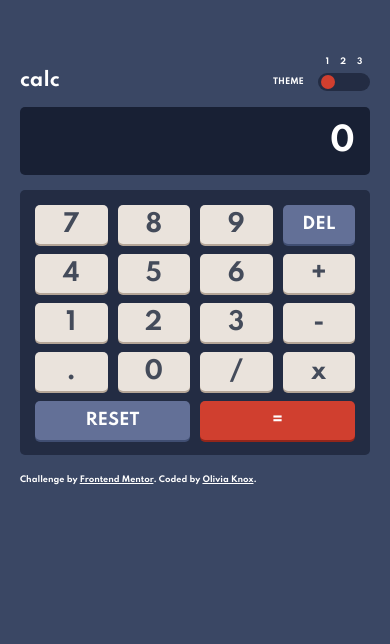
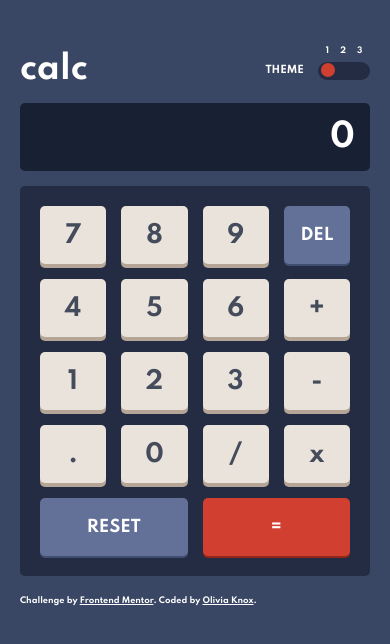
Before and after one commit to ojknox/calculator, a plain HTML site: page index.html in a window 390 px wide. Drawn offline with Linux system fonts and the light colour scheme.

Commit message:
added delete key functionality, fixed mobile view and overflow of the screen

```diff
--- a/app.js
+++ b/app.js
@@ -99,6 +99,18 @@ keys.addEventListener('click', e => {
             calculator.dataset.previousKeyType = 'reset';
         }
 
+        //pressing the delete button
+        if(action === 'delete') {
+            if(displayContent.length > 1) {
+                let editedContent = displayContent.slice(0,-1);
+                display.textContent = editedContent;
+            }
+
+            if(displayContent.length === 1) {
+                display.textContent = '0';
+            }
+        }
+
         //pressing the equals button
         if(action === 'equals') {
             let firstValue = calculator.dataset.firstValue;
@@ -120,6 +132,4 @@ keys.addEventListener('click', e => {
     }
 })
 
-//add in delete key functionality
-//cut the decimal points down on recurring numbers as going off screen. Have max number of digits on input and output.
 //onclick of operator buttons - make it look clicked - border shadow on click?
--- a/styles.css
+++ b/styles.css
@@ -51,7 +51,7 @@
 body {
     margin: 70px auto;
     padding: 0;
-    width: 350px;
+    max-width: 350px;
     font-family: var(--main-font-family);
     background-color: var(--main-bg);
     color: var(--key-text-color);
@@ -120,10 +120,11 @@ label {
     border-radius: 5px;
     color: var(--key-text-color);
     background-color: var(--screen-bg);
+    overflow: scroll;
 }
 
 .keyboard {
-    padding: 15px;
+    padding: 20px;
     border-radius: 5px;
     background-color: var(--keypad-toggle-bg);
 }
@@ -131,7 +132,7 @@ label {
 .grid {
     display: grid;
     grid-template: repeat(5, 1fr) / repeat(4, 1fr);
-    gap: 10px;
+    gap: 15px;
 }
 
 button {
@@ -176,3 +177,34 @@ button.special {
 .operator:active {
     background-color: var(--key-bg-clicked);
 }
+
+@media only screen and (max-width: 480px) {
+    body {
+        margin: 30px auto;
+        padding: 20px;
+    }
+
+    h3 {
+        font-size: var(--main-font-size);
+    }
+
+    .nametoggle {
+        font-size: 10px;
+    }
+
+    header {
+        align-items: center;
+    }
+
+    .keyboard {
+        height: 350px;
+    }
+
+    .grid {
+        height: 100%;
+    }
+
+    button {
+        box-shadow: 0 4px var(--key-shadow);
+    }
+}
```
Also changed, not shown: index.html (+4 -1 lines).
